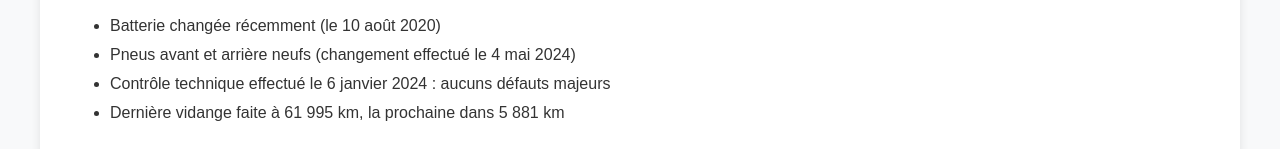
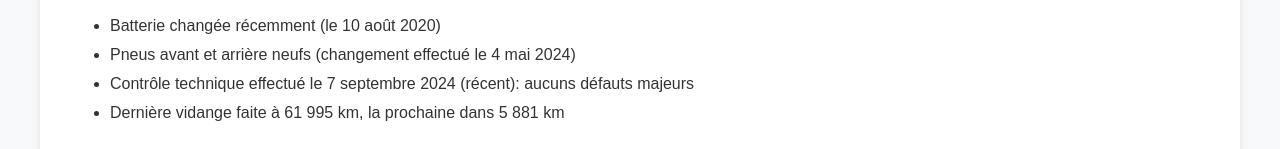
Before and after one commit to VendenIX/AutoPhotogrammetry, a plain HTML site: page index.html in a window 1280 px wide. Shown: the part 2013-2162 px from the top of the page. Drawn offline with Linux system fonts and the light colour scheme.

Commit message:
update CT date

```diff
--- a/index.html
+++ b/index.html
@@ -185,7 +185,7 @@
                 <ul>
                     <li>Batterie changée récemment (le 10 août 2020)</li>
                     <li>Pneus avant et arrière neufs (changement effectué le 4 mai 2024)</li>
-                    <li>Contrôle technique effectué le 6 janvier 2024 : aucuns défauts majeurs</li>
+                    <li>Contrôle technique effectué le 7 septembre 2024 (récent): aucuns défauts majeurs</li>
                     <li>Dernière vidange faite à 61 995 km, la prochaine dans 5 881 km</li>
                 </ul>
             </div>
```
